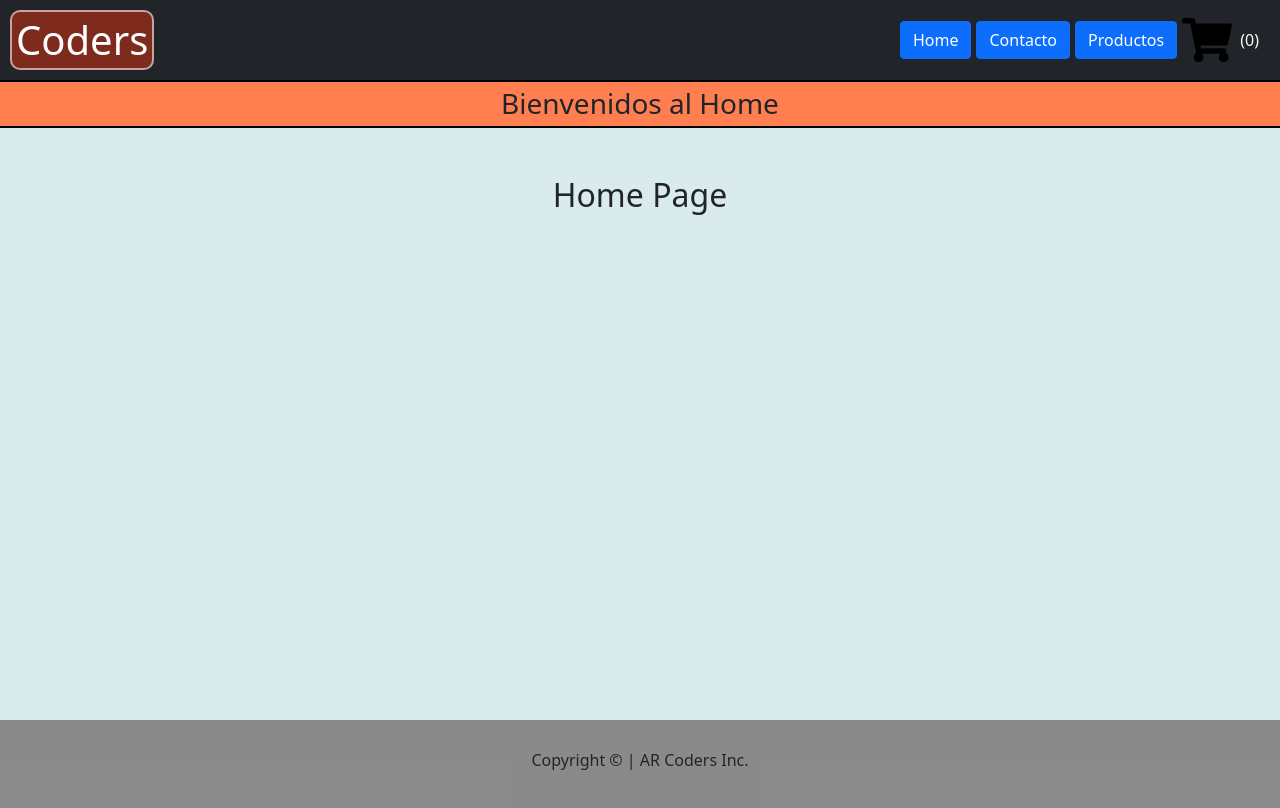
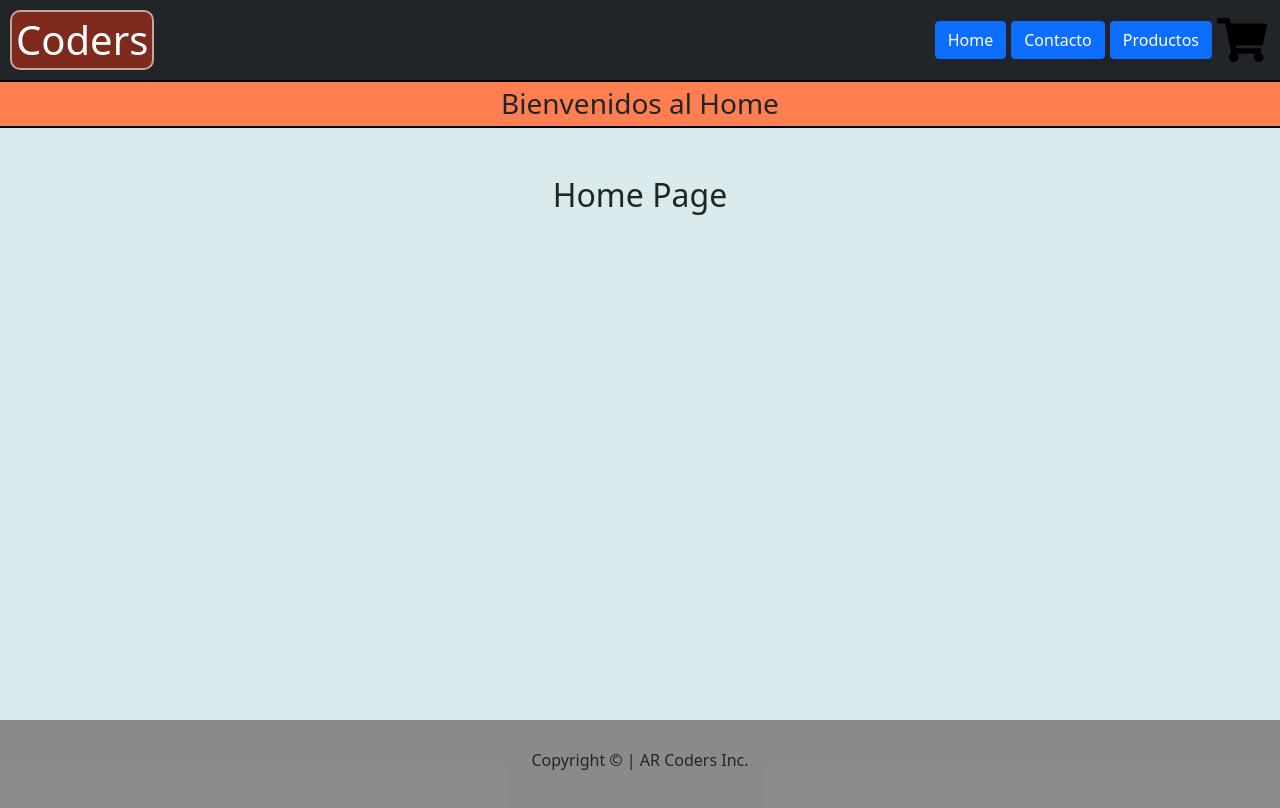
Before and after one commit to martinjacobsen93/Mobile-eShop-React-Version, a React (Create React App) app: page / in a window 1280 px wide. Shown: the top 808 px of the page. Built offline with nearby package versions, Linux system fonts and the light colour scheme.

Commit message:
modifico estilos

```diff
--- a/src/components/CartWidget.js
+++ b/src/components/CartWidget.js
@@ -13,7 +13,7 @@ const CartWidget = () => {
     return (
         <div className='d-flex' onClick={()=> navigate("/cart")} style={{cursor: 'pointer'}}>
             <img src={cartIcon} alt="cartIcon" className='cartIcon'/>
-            <p className='m-auto text-light p-2'>({cantItems})</p>
+            {cantItems > 0 && <p className='m-auto text-light pt-3 fw-bold'>({cantItems})</p>}
         </div>
     )
 }
```
